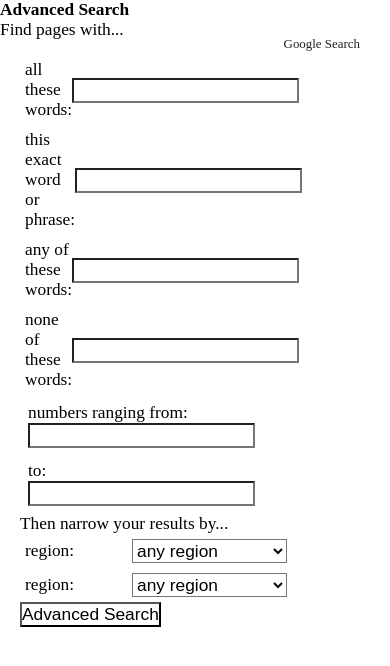
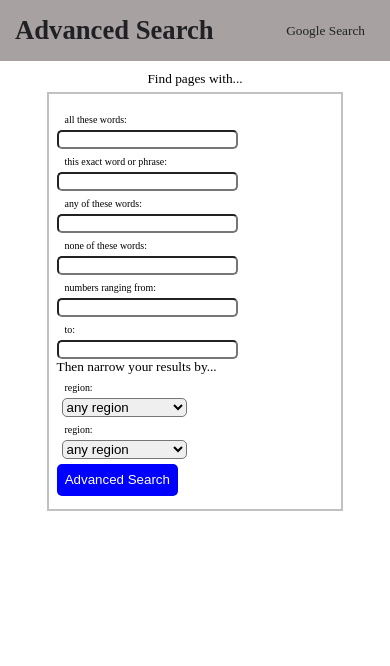
Before and after one commit to cleargoaldigital/cs50_search, a plain HTML site: page advanced.html in a window 390 px wide. Drawn offline with Linux system fonts and the light colour scheme.

Commit message:
adjusted for responsiveness
Rewrote codes for advanced search page for mobile responsiveness.

```diff
--- a/advanced.css
+++ b/advanced.css
@@ -2,43 +2,115 @@
    margin: 0;
    padding: 0;
    box-sizing: border-box;
+
+}
+
+body{
    font-size: 13pt;
+   background: #fff;
+   height: 100%;
+}
+
+header{
+   padding: 10px;
+   display: flex;
+   justify-content: space-between;
+   align-items: center;
+   background-color: rgb(167, 161, 161);
+}
+
+h1, ul, li, li a{
+   border: none;
+   background: none;
+   color: #202124;
+   padding: 5px;
+}
+
+li, li a{
+     list-style-type: none;
+     text-decoration: none;
+     font-size: inherit;
+     color: #202124;
+     border-radius: 5px;
+     border: none;
+     cursor: pointer;
+}
+
+li a:hover{
+   border: 2px solid rgb(229, 229, 229);
    background: #fff;
 }
 
-ul{
-   display: block;
-   float: right;
-   margin: auto 15px;
-   padding: 15px;
-   }
-
-   li, a{
-     list-style-type: none;
-     text-decoration: none;
-     font-size: .864em;
-     color: #202124;
-   }
-
 main{
-   width: 100%;
-   display: block;
+   display: flex;
+   flex-direction: column;
+   justify-content: center;
+   align-items: center;
+   margin: 10px;
 }
 
 form{
-   padding: 15px 20px;
    width: 80%;
-   display: block;
+   display: grid;
+   grid-template-columns: (6, 1fr);
+   gap: 15px;
+   padding: 1em .565em;
+   border: 2px solid #c1c1c1;
 }
 
-.div, .select{
-   display: flex;
-   justify-content: space-between;
-   align-items: center;
-   padding: 5px;
+form p{
+   grid-column: 1/7;
 }
 
-.from, .to{
-   display: grid;
-   margin: 3px;
+label{
+   grid-column: 1 / 3;
+   font-size: .745em;
+   padding: .2em .2em 0 .3em;
 }
+
+input, select{
+   grid-column: 3 / 7;
+   height: auto;
+   border-radius: 5px;
+}
+
+#from{
+   grid-column: 1/3;
+}
+
+#range{
+   grid-column: 3/5;
+}
+
+#to{
+   grid-column: 5/6;
+}
+
+#num{
+   grid-column: 6/7;
+}
+
+input:focus{
+   outline: 2px solid rgb(222, 209, 136);
+}
+
+form button{
+   grid-column: 6/7;
+   background: blue;
+   color: #fff;
+   border-radius: 5px;
+   padding: .612em;
+   border: none;
+   cursor: pointer;
+}
+
+@media screen and (max-width: 425px) {
+   form, label, select{
+      display: block;
+      margin: 5px;
+   }
+
+   body{
+      font-size: 10pt;
+   }
+}
--- a/advanced.html
+++ b/advanced.html
@@ -19,45 +19,29 @@
 </header>
 
 <main>
-  <div class="search">
   <p>Find pages with...</p>
   <form action="https://www.google.com/advanced_search">
 
-    <div class="div">
     <label for="all-words">all these words:</label>
     <input type="text" name="q" id="all-words">
-    </div>
 
-    <div class="div">
     <label for="this-word">this exact word or phrase:</label>
     <input type="text" name="q" id="this-word">
-    </div>
 
-    <div class="div">
     <label for="any-words">any of these words:</label>
     <input type="text" name="q" id="any-words">
-    </div>
 
-    <div class="div">
     <label for="none-words">none of these words:</label>
       <input type="text" name="q" id="none-words">
-    </div>
 
-   <div class="div from">
-    <label for="num-range">numbers ranging from:</label>
-    <input type="text" name="q" id="num-range">
-   </div>
+    <label for="range" id="from">numbers ranging from:</label>
+    <input type="text" name="q" id="range">
 
-   <div class="div to">
-    <label for="to-num">to:</label>
-    <input type="text" name="q" id="to-num">
-   </div>
+    <label for="num" id="to">to:</label>
+    <input type="text" name="q" id="num">
 
-   <div class="p">
     <p>Then narrow your results by...</p>
-   </div>
 
-    <div class="select">
     <label for="region">region:</label>
     <select name="q">
     <option name="region" value="" selected>any region</option>
@@ -78,8 +62,7 @@
     <option name="region" value="benin">Benin</option>
     <option name="region" value="bermuda">Bermuda</option>
   </select>
-    </div>
-<div class="select">
+
   <label for="region">region:</label>
     <select name="q">
     <option name="region" value="" selected>any region</option>
@@ -100,15 +83,10 @@
     <option name="region" value="benin">Benin</option>
     <option name="region" value="bermuda">Bermuda</option>
   </select>
-</div>
-
-
-
-
 
 <button type="submit" value="Advanced Search" <a href="https://google.com/advanced_search-q">Advanced Search</a>
   </form>
-  </div>
+
 
 </main>
 
```
Lines whose indentation alone changed are shown as unchanged.
